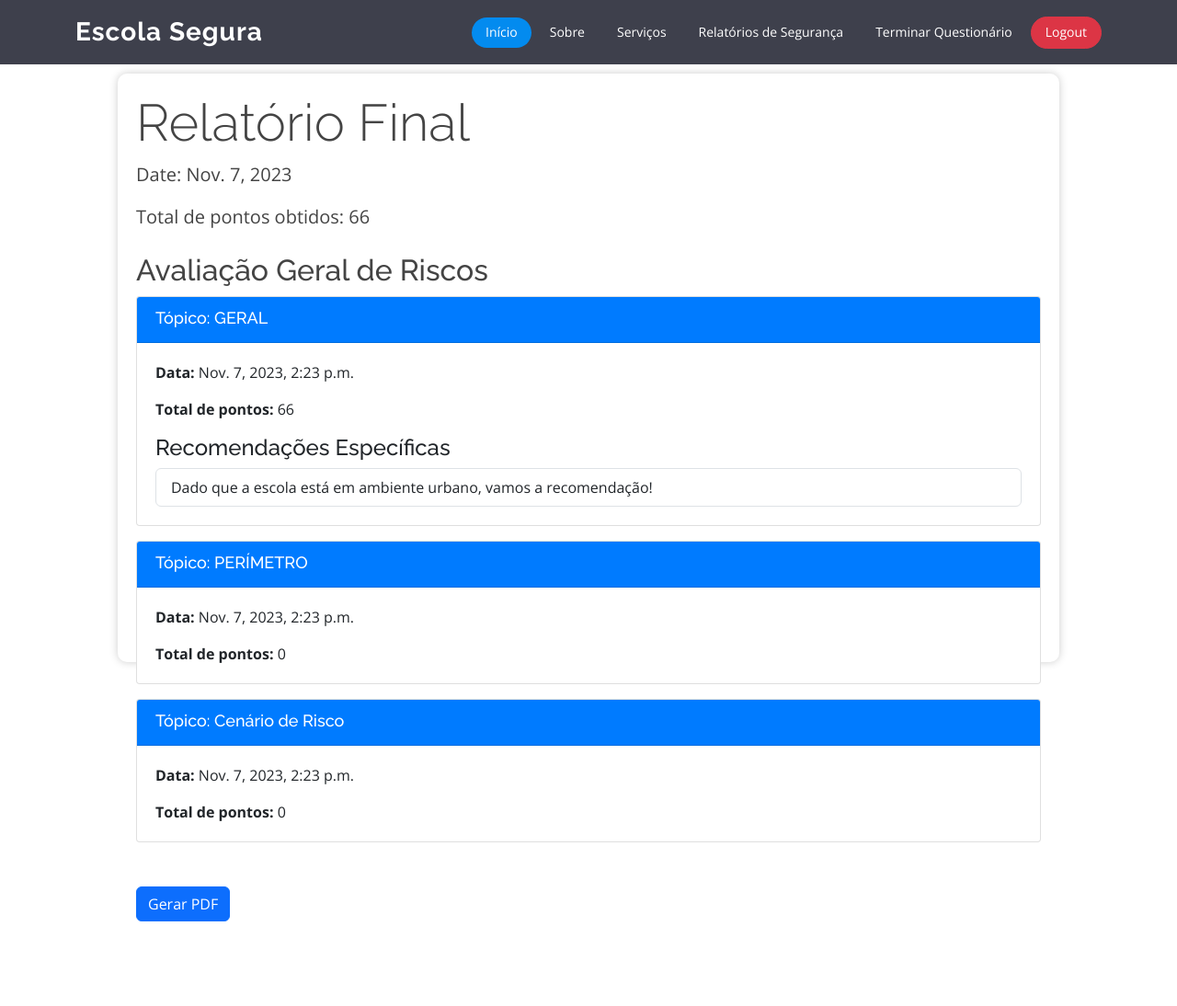
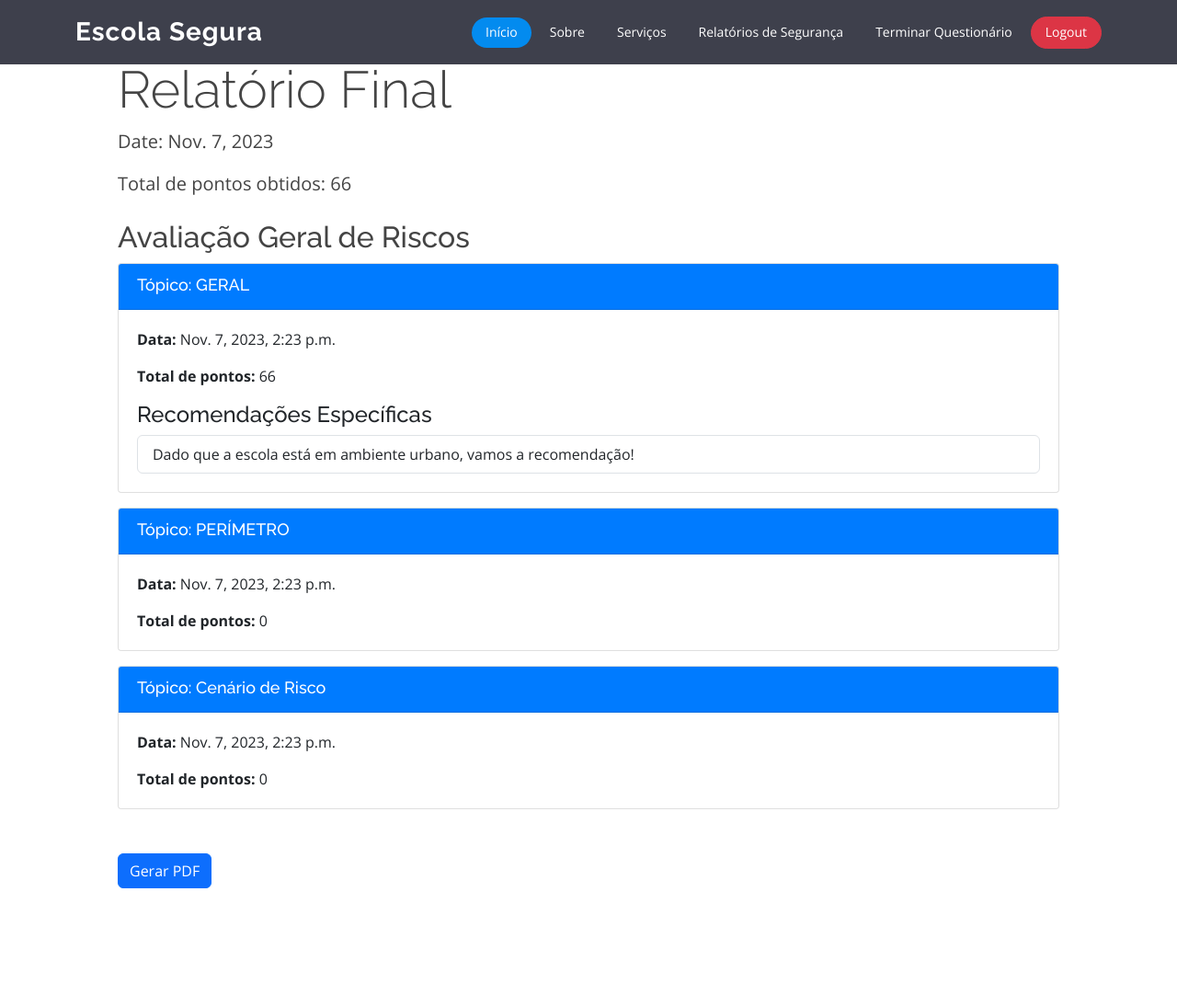
Before and after one commit to MMARAGAO/FomularioEscolas, a Django app: page /aggregate-report/27/ in a window 1280 px wide. Shown: the whole page at 92% size. Before the commit the page ends 1002 px from the top, so only its background shows below. Run offline with Django 3.2, Linux system fonts and the light colour scheme; a user stored in the database is signed in; data comes from the database, SQL or seed files in the repository; some libraries are stand-ins or nearby versions.

Commit message:
atualização css

```diff
--- a/app/static/app/assetsindex/css/stylepage.css
+++ b/app/static/app/assetsindex/css/stylepage.css
@@ -1,13 +1,16 @@
     .containerpage {
-      position: absolute;
-    top: 50%;
-    left: 50%;
-    transform: translate(-50%, -50%);
-    width: 80%;
-    height: 80%;
-    border-radius: 10px;
-    box-shadow: 0 0 10px rgba(0, 0, 0, 0.2);
-    padding: 20px;
+        width: 100%;
+        height: 100%;
+        padding-left: 10%;
+        padding-right: 10%;
+        padding-top: 5%;
+        padding-bottom: 10%;
+        /* sombra */
+        box-shadow: 0px 0px 10px 0px rgba(0,0,0,0.75);
+
+
+
+
     }
     .mb-4 {
         margin-bottom: 1.5rem !important;
```
Also changed, not shown: app/templates/app/questionnaire2.html (+14 -6 lines).
